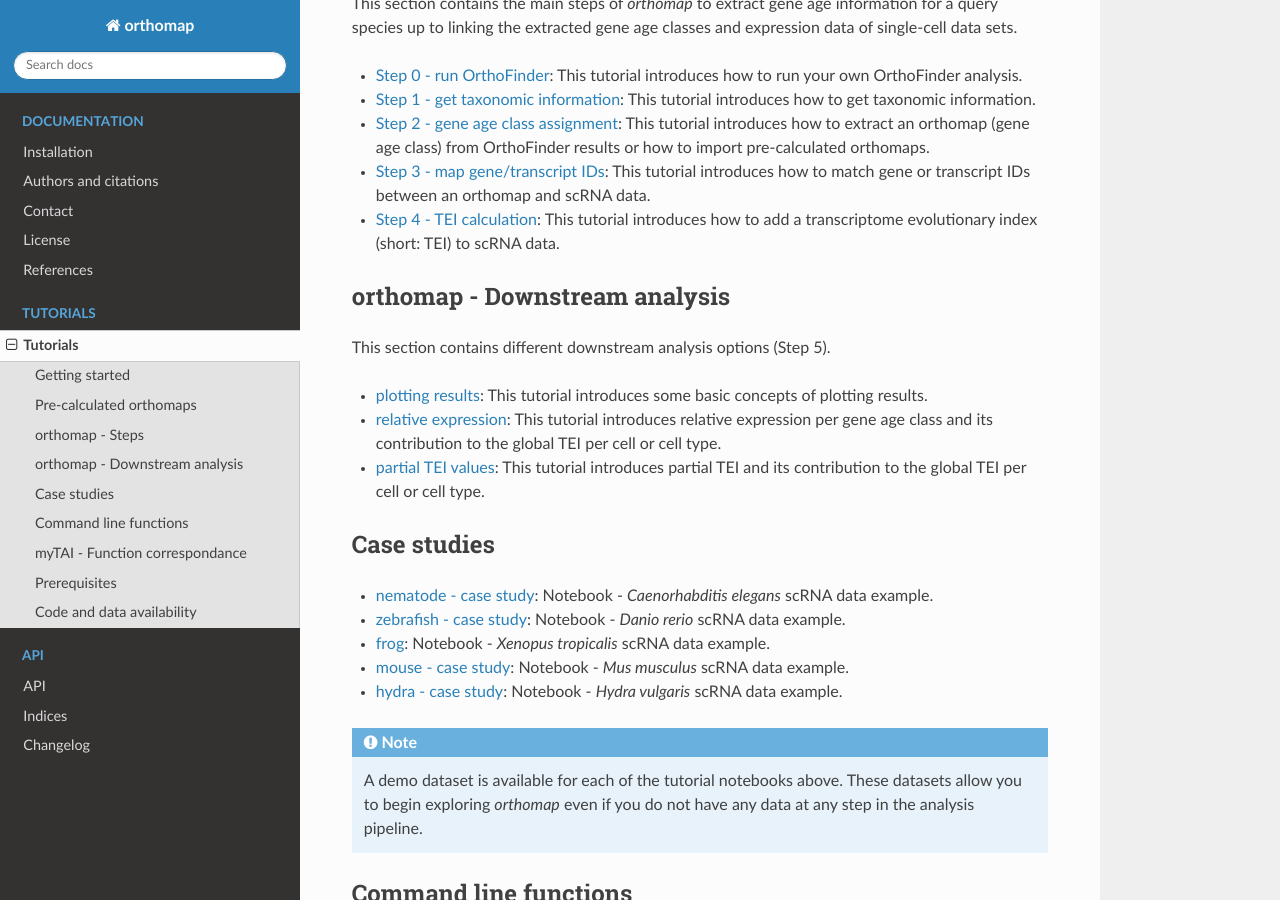
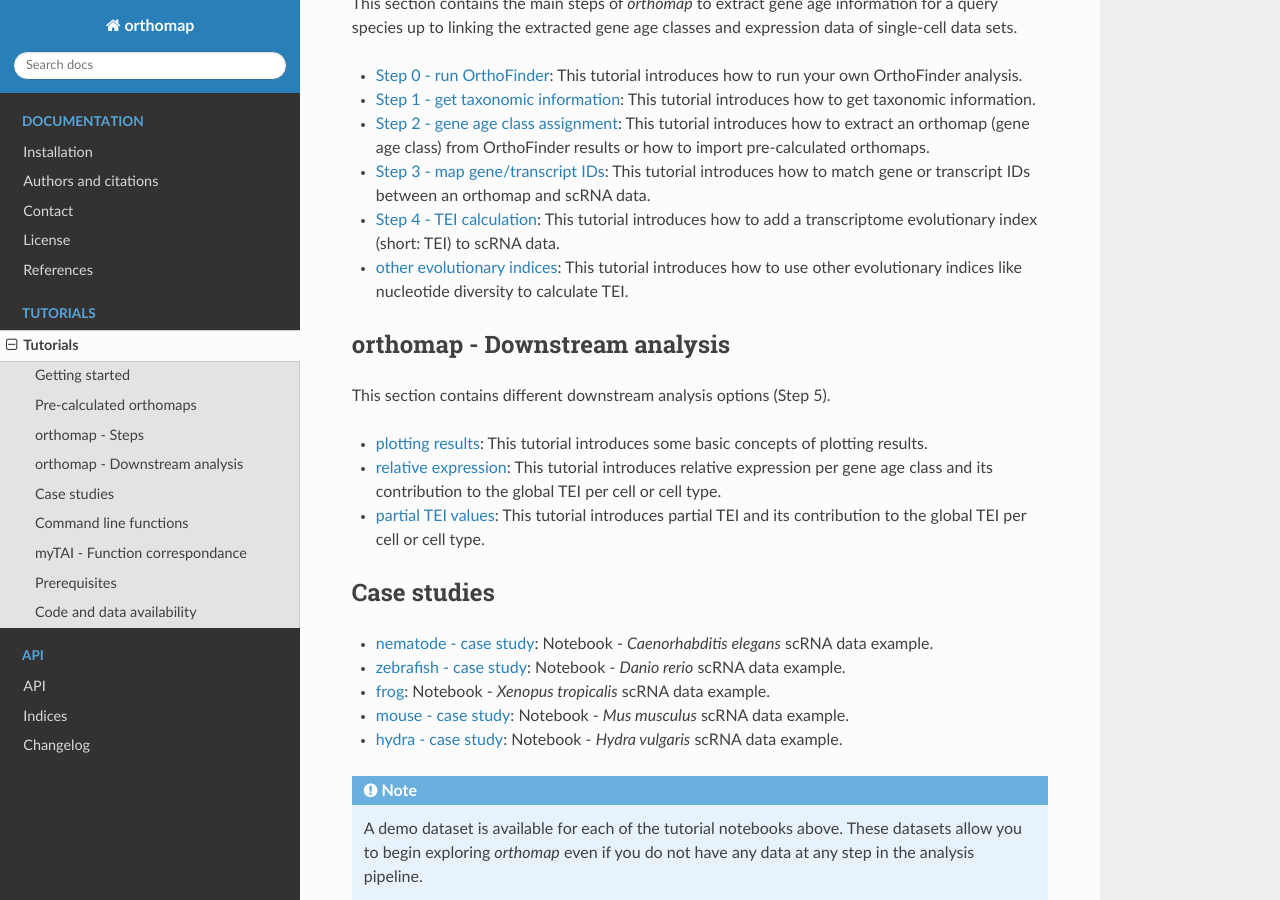
Before and after one commit to kullrich/orthomap, a Sphinx documentation site: the page built from docs/tutorials/index.rst, in a window 1280 px wide and 900 px high, scrolled down 1252 px. Built offline with Sphinx 7.4.7 and the Read the Docs theme 2.0.0, drawn with Linux system fonts in a browser that asks for light colours; formulas are drawn with MathJax 3; pages that are not in the unit, such as notebooks, are missing from menus.

Commit message:
# update tutorials

```diff
--- a/docs/tutorials/index.rst
+++ b/docs/tutorials/index.rst
@@ -61,6 +61,7 @@
 - :doc:`get_orthomap`: This tutorial introduces how to extract an orthomap (gene age class) from OrthoFinder results or how to import pre-calculated orthomaps.
 - :doc:`geneset_overlap`: This tutorial introduces how to match gene or transcript IDs between an orthomap and scRNA data.
 - :doc:`add_tei`: This tutorial introduces how to add a transcriptome evolutionary index (short: TEI) to scRNA data.
+- :doc:`other_evolutionary_indices`: This tutorial introduces how to use other evolutionary indices like nucleotide diversity to calculate TEI.
 
 orthomap - Downstream analysis
 ------------------------------
--- /dev/null
+++ b/docs/tutorials/other_evolutionary_indices.rst
@@ -0,0 +1,4 @@
+.. _other_evolutionary_indices:
+
+other evolutionary indices
+==========================
```
